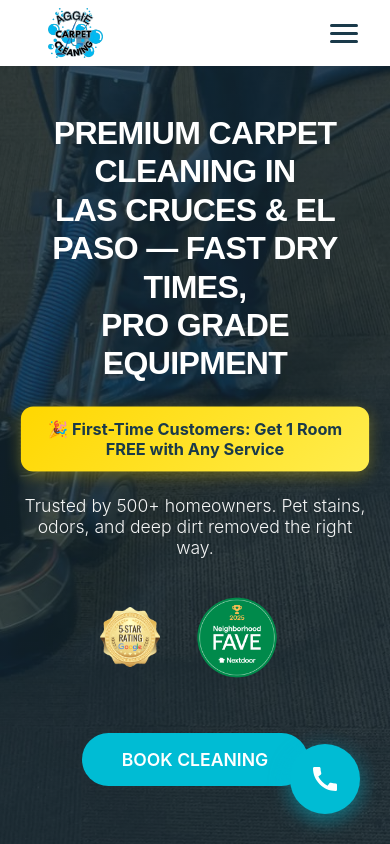
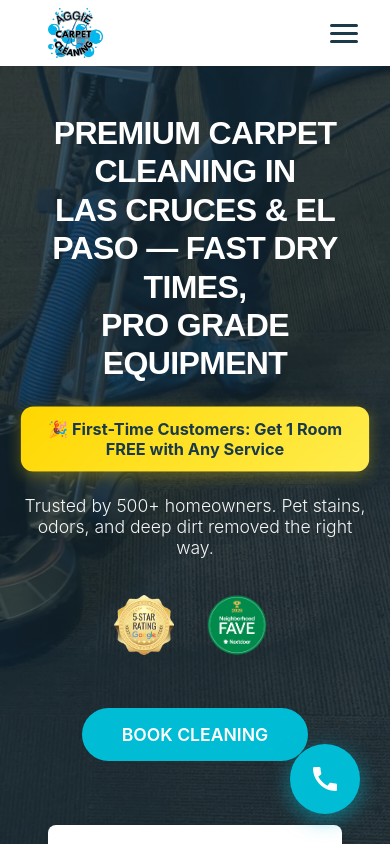
Before and after one commit to mishael-ed/aggiecarpetcleaningnm, a React (Create React App) app in the folder aggie-carpet-cleaning/: page / in a window 390 px wide. Shown: the top 844 px of the page. Built offline with nearby package versions, Linux system fonts and the light colour scheme; a web font is replaced by a local one.

Commit message:
minor changes

```diff
--- a/aggie-carpet-cleaning/src/pages/Home.css
+++ b/aggie-carpet-cleaning/src/pages/Home.css
@@ -291,11 +291,17 @@ body {
   transform: scale(1.05);
 }
 
-.trust-badge-img {
+.google-badge-img {
   height: 80px;
   width: auto;
   display: block;
-  max-width: 100%;
+  object-fit: contain;
+}
+
+.nextdoor-badge-img {
+  height: 90px;
+  width: auto;
+  display: block;
   object-fit: contain;
 }
 
@@ -642,9 +648,12 @@ body {
     gap: 1.5rem;
   }
 
-  .trust-badge-img {
+  .google-badge-img {
     height: 60px;
-    max-width: 150px;
+  }
+
+  .nextdoor-badge-img {
+    height: 70px;
   }
 
   .badge {
--- a/aggie-carpet-cleaning/src/pages/Home.jsx
+++ b/aggie-carpet-cleaning/src/pages/Home.jsx
@@ -36,10 +36,10 @@ const Home = () => {
             {/* Trust Badges */}
             <div className="trust-badges">
               <a href="https://maps.app.goo.gl/yJjq6bcrfQ3AzNNq7?g_st=ic" target="_blank" rel="noreferrer" className="badge-link">
-                <img src={require('./google-badge.png')} alt="5-Star Rated on Google" className="trust-badge-img" />
+                <img src={require('./google-badge.png')} alt="5-Star Rated on Google" className="google-badge-img" />
               </a>
               <a href="https://nextdoor.com/page/aggie-carpet-cleaning-las-cruces-nm?share_platform=10&utm_campaign=1774012194377&share_action_id=ef7854a2-649e-498e-946d-8bdae8a0f938" target="_blank" rel="noreferrer" className="badge-link">
-                <img src={require('./nextdoor-badge.png')} alt="Nextdoor Neighborhood Fav" className="trust-badge-img" />
+                <img src={require('./nextdoor-badge.png')} alt="Nextdoor Neighborhood Fav" className="nextdoor-badge-img" />
               </a>
             </div>
 
```
